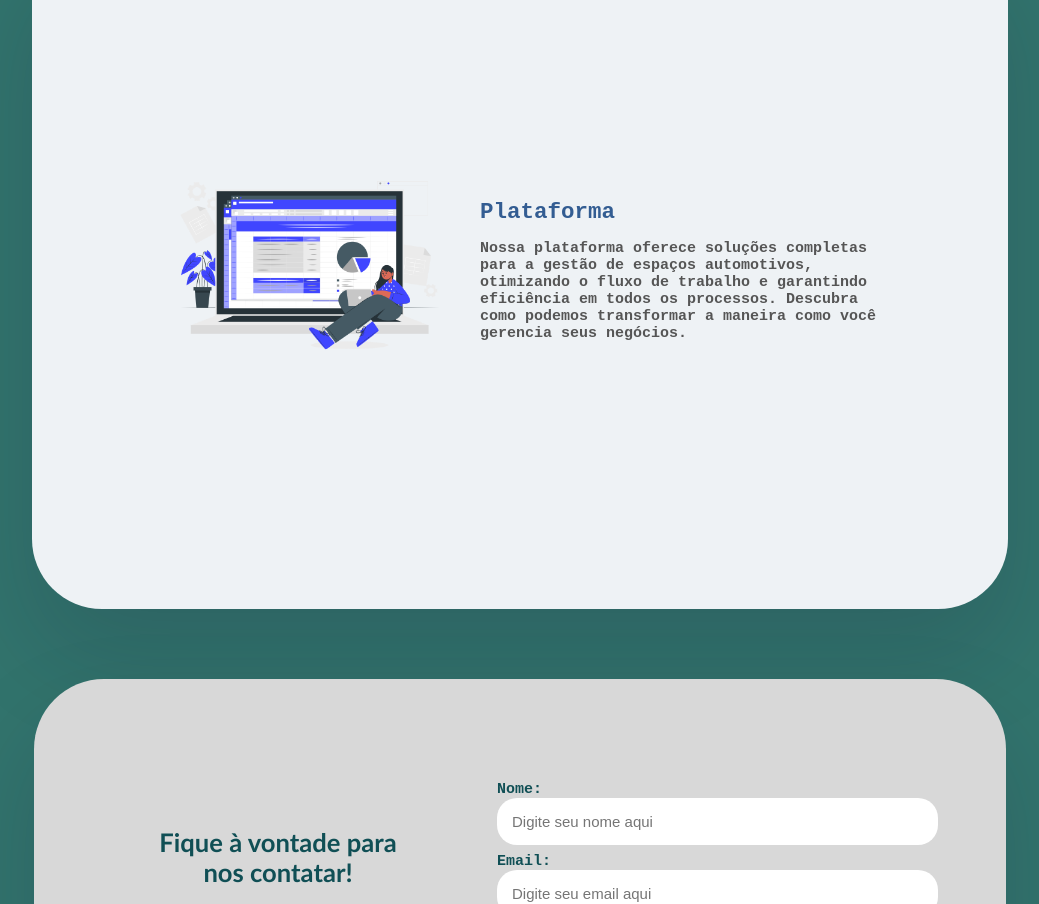
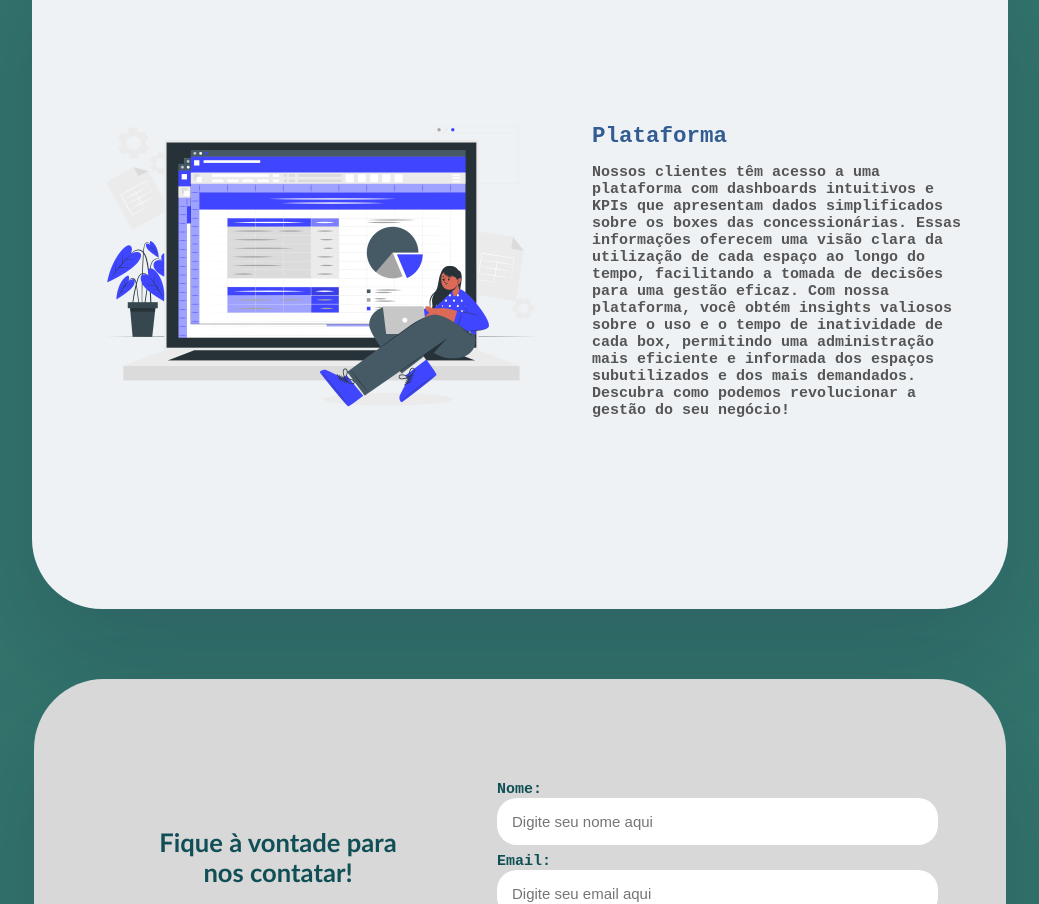
Before and after one commit to MechSpot/projeto-pi-sprint-2, a plain HTML site: page public/html/index.html in a window 1280 px wide. Shown: the part 2035-2939 px from the top of the page, without its empty margins (120-1159 px from the left). Drawn offline with Linux system fonts and the light colour scheme.

Commit message:
Alterando plataforma site

```diff
--- a/public/css/index.css
+++ b/public/css/index.css
@@ -83,13 +83,13 @@
 }
 
 .image-plataforma {
-  width: 300px;
-  height: auto;
+  width: 500px;
+  height: 500px;
   margin-bottom: 10px;
 }
 
 .plataforma-text {
-  max-width: 400px;
+  max-width: 450px;
   flex-direction: column;
   margin-top: 0;
 }
--- a/public/html/index.html
+++ b/public/html/index.html
@@ -122,10 +122,7 @@
           <div class="plataforma-text">
             <h2>Plataforma</h2>
             <p>
-              Nossa plataforma oferece soluções completas para a gestão de
-              espaços automotivos, otimizando o fluxo de trabalho e garantindo
-              eficiência em todos os processos. Descubra como podemos
-              transformar a maneira como você gerencia seus negócios.
+              Nossos clientes têm acesso a uma plataforma com dashboards intuitivos e KPIs que apresentam dados simplificados sobre os boxes das concessionárias. Essas informações oferecem uma visão clara da utilização de cada espaço ao longo do tempo, facilitando a tomada de decisões para uma gestão eficaz. Com nossa plataforma, você obtém insights valiosos sobre o uso e o tempo de inatividade de cada box, permitindo uma administração mais eficiente e informada dos espaços subutilizados e dos mais demandados. Descubra como podemos revolucionar a gestão do seu negócio!
             </p>
           </div>
         </div>
```
